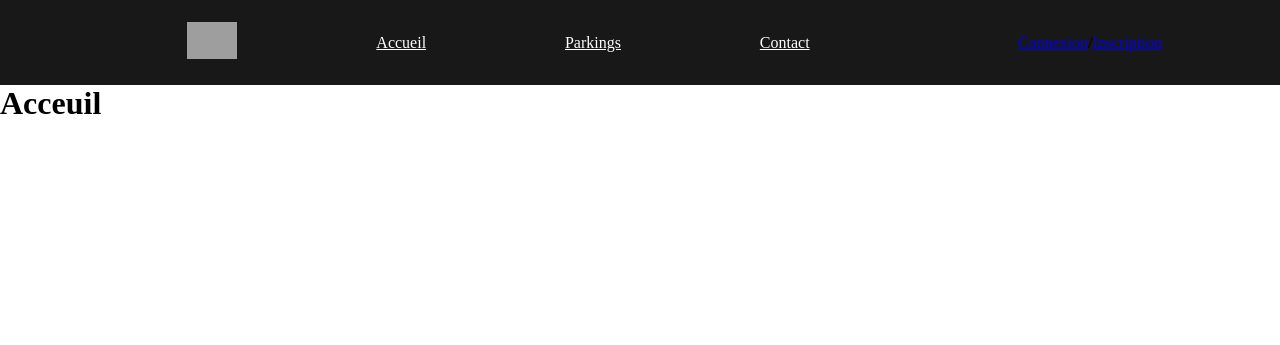
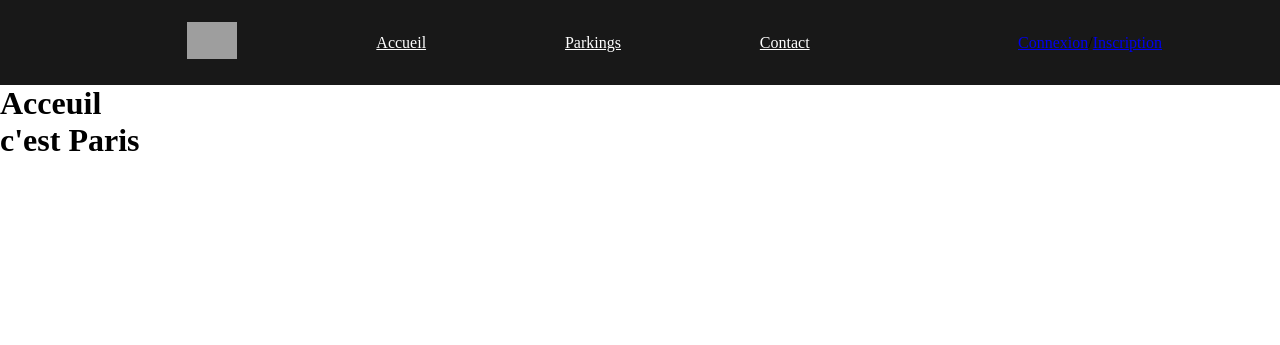
Before and after one commit to NicolasRespecte/SAE202, a PHP site: page / in a window 1280 px wide. Shown: the top 345 px of the page. Run offline with PHP 8.4, Linux system fonts and the light colour scheme; grey boxes are pictures that could not be loaded.

Commit message:
le bon index
ok

```diff
--- a/index.php
+++ b/index.php
@@ -2,4 +2,5 @@
 <?php require 'header.inc.php' ?>
 
 <h1>Acceuil</h1>
+<h1>c'est Paris</h1>
 <?php require 'fin.php' ?>
```
